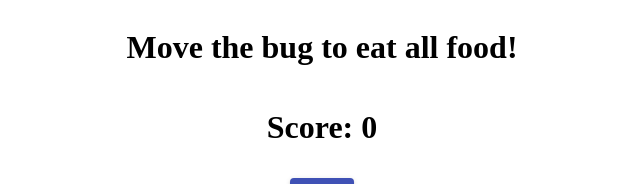
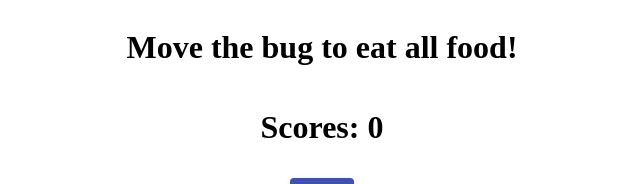
Before and after one commit to ayonious/explorer-bug, a React app: page / in a window 1280 px wide. Shown: the top 184 px of the page, without its empty margins (318-958 px from the left). Built offline with nearby package versions, Linux system fonts and the light colour scheme.

Commit message:
auto generated message

```diff
--- a/src/components/ScoreCard/index.tsx
+++ b/src/components/ScoreCard/index.tsx
@@ -5,7 +5,7 @@ import { CustomDiv } from './styles';
 const ScoreCard = ({ score }: { score: number }) => {
   return (
     <CustomDiv>
-      <h1> Score: {score} </h1>
+      <h1> Scores: {score} </h1>
     </CustomDiv>
   );
 };
```
Also changed, not shown: .travis.yml.
